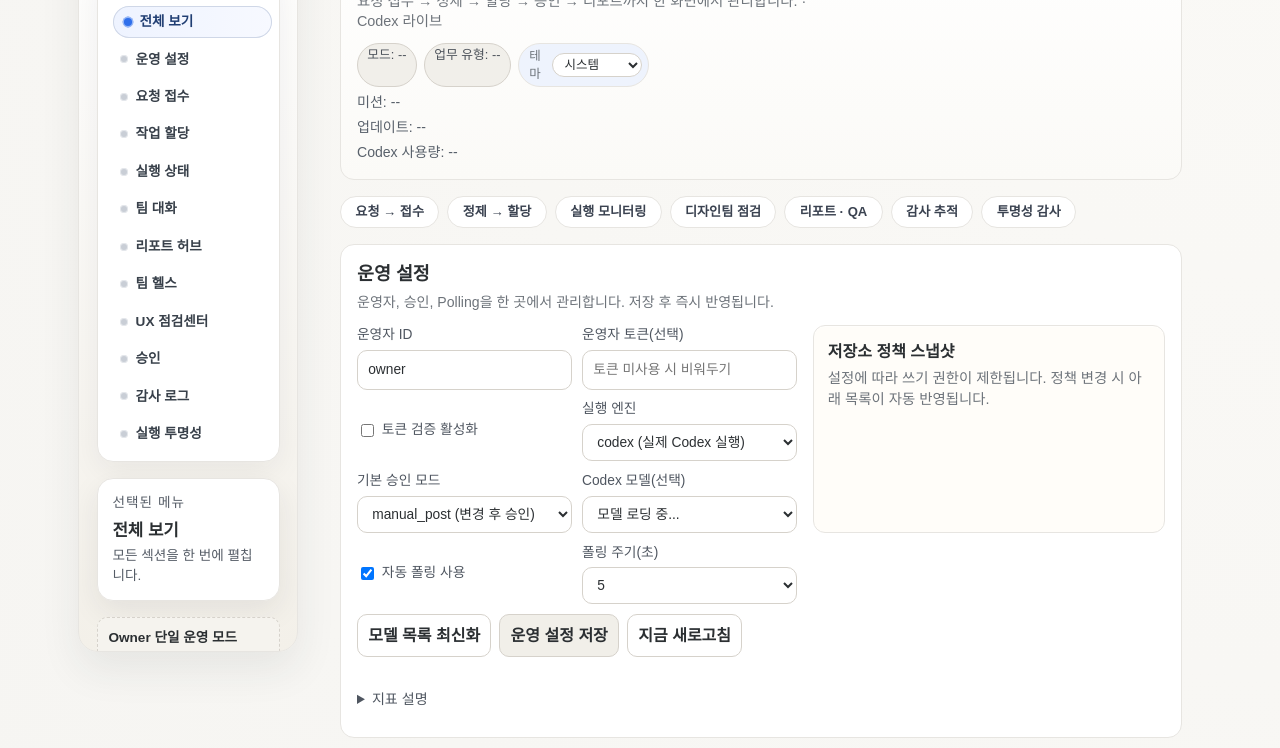
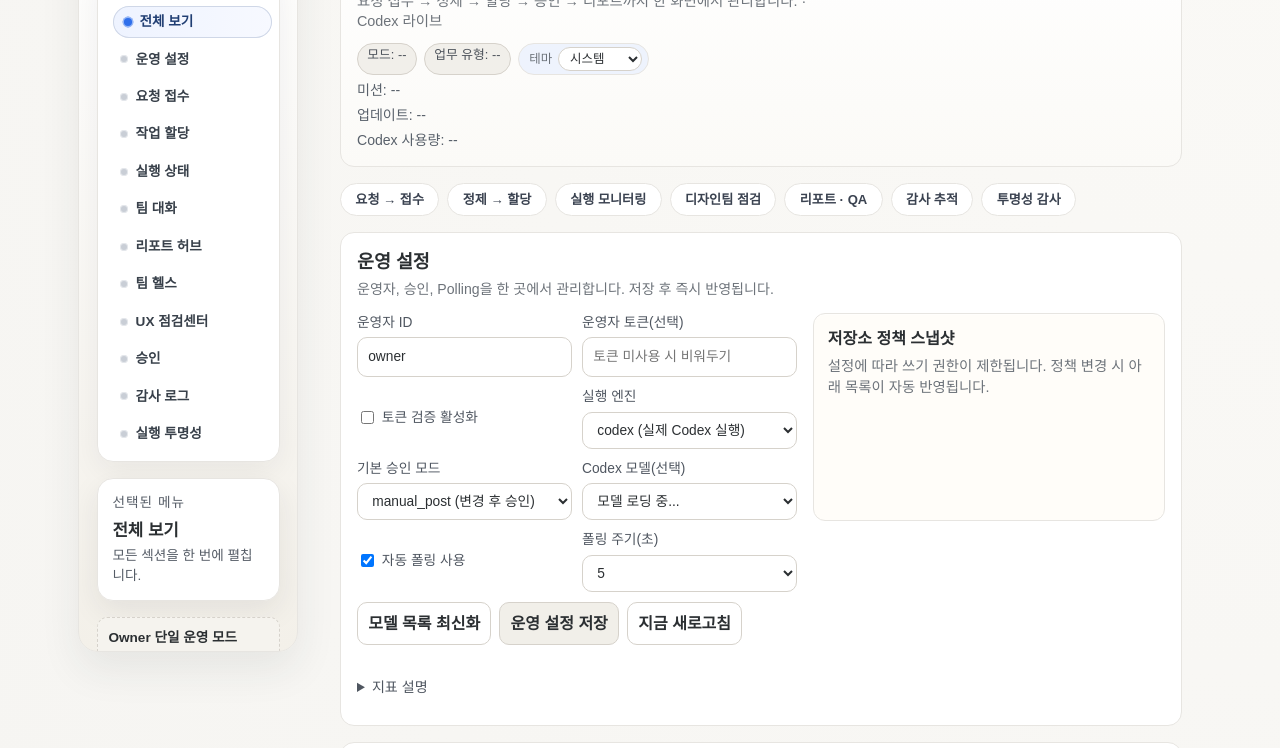
Before and after one commit to junghyun2003/oh-my-agent-company, a plain HTML site: page dashboard/index.html in a window 1280 px wide. Shown: the part 128-876 px from the top of the page. Drawn offline with Linux system fonts and the light colour scheme; no server answers.

Commit message:
fix(theme): keep theme label horizontal in compact layout

```diff
--- a/dashboard/styles.css
+++ b/dashboard/styles.css
@@ -291,6 +291,9 @@ h1 {
   display: inline-flex;
   align-items: center;
   gap: 0.35rem;
+  flex: 0 0 auto;
+  white-space: nowrap;
+  writing-mode: horizontal-tb;
   border: 1px solid var(--line);
   border-radius: 999px;
   background: color-mix(in srgb, var(--panel) 92%, var(--accent) 8%);
```
